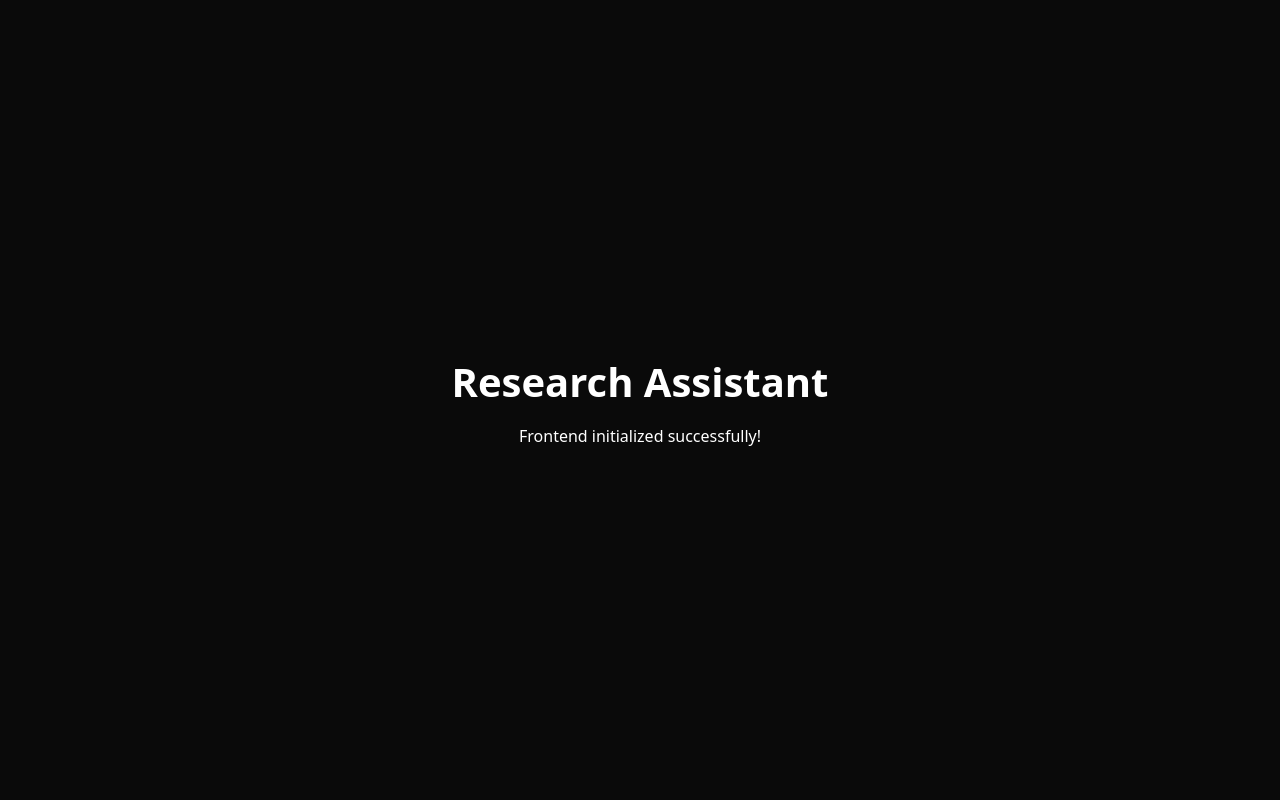
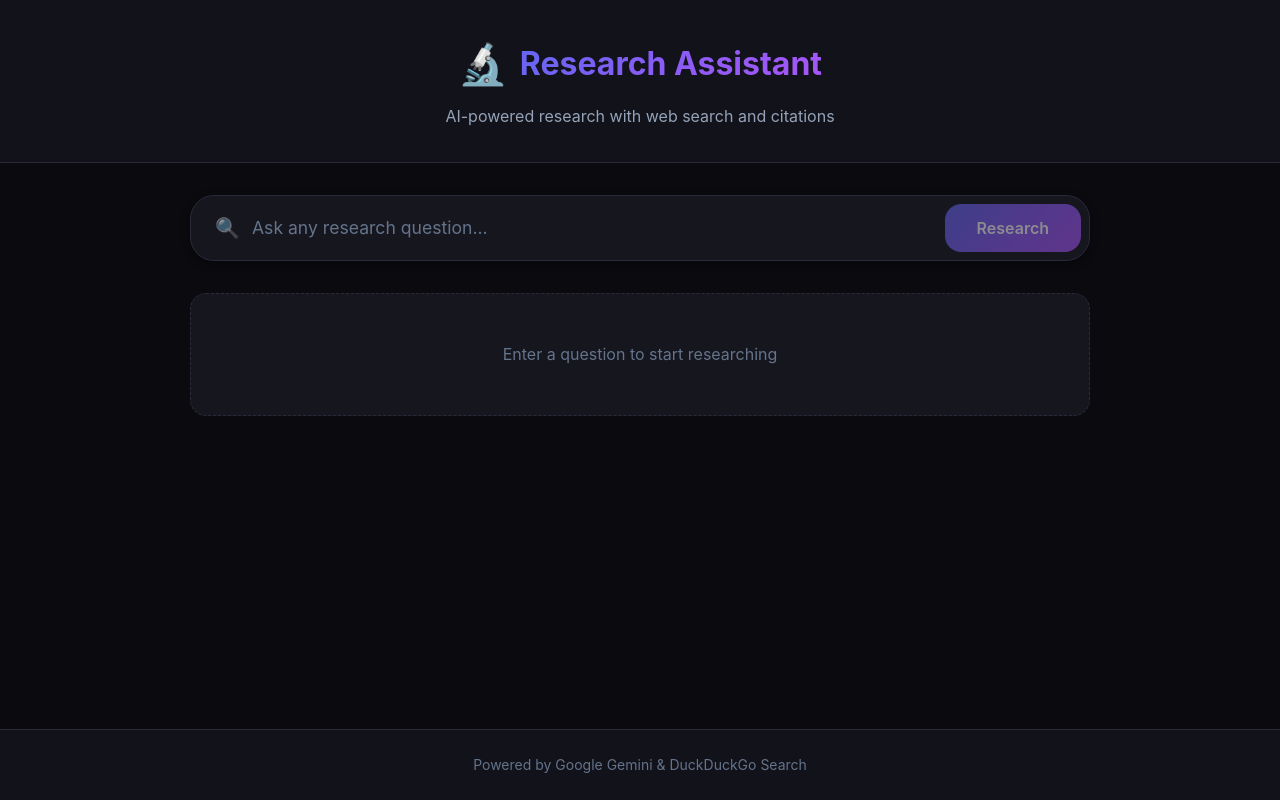
Before and after one commit to deepakpathik/WEB-RAG, a React app in the folder frontend/: page / in a window 1280 px wide. Built offline with nearby package versions, Linux system fonts and the light colour scheme; the HTML template or start-up script is replaced by a standard one.

Commit message:
feat: implement initial frontend UI with theming, search input component, and basic application layout.

```diff
--- /dev/null
+++ b/frontend/src/App.css
@@ -0,0 +1,79 @@
+.app {
+    min-height: 100vh;
+    display: flex;
+    flex-direction: column;
+}
+
+.header {
+    padding: 2rem 1.5rem;
+    background: var(--color-bg-secondary);
+    border-bottom: 1px solid var(--color-border);
+}
+
+.header-content {
+    max-width: 900px;
+    margin: 0 auto;
+    text-align: center;
+}
+
+.logo {
+    display: flex;
+    align-items: center;
+    justify-content: center;
+    gap: 0.75rem;
+    margin-bottom: 0.5rem;
+}
+
+.logo-icon {
+    font-size: 2.5rem;
+}
+
+.logo h1 {
+    font-size: 2rem;
+    font-weight: 700;
+    background: var(--color-accent-gradient);
+    -webkit-background-clip: text;
+    -webkit-text-fill-color: transparent;
+    background-clip: text;
+}
+
+.tagline {
+    color: var(--color-text-secondary);
+    font-size: 1rem;
+}
+
+.main {
+    flex: 1;
+    padding: 2rem 1.5rem;
+}
+
+.container {
+    max-width: 900px;
+    margin: 0 auto;
+}
+
+.search-section {
+    margin-bottom: 2rem;
+}
+
+.results-section {
+    animation: fadeIn var(--transition-normal) ease-out;
+}
+
+.placeholder-text {
+    color: var(--color-text-muted);
+    text-align: center;
+    padding: 3rem;
+    background: var(--color-bg-card);
+    border-radius: var(--radius-lg);
+    border: 1px dashed var(--color-border);
+}
+
+.footer {
+    padding: 1.5rem;
+    text-align: center;
+    color: var(--color-text-muted);
+    font-size: 0.875rem;
+    border-top: 1px solid var(--color-border);
+    background: var(--color-bg-secondary);
+}
--- a/frontend/src/App.jsx
+++ b/frontend/src/App.jsx
@@ -1,8 +1,47 @@
+import { useState } from 'react'
+import './App.css'
+import SearchInput from './components/SearchInput/SearchInput'
+
 function App() {
+  const [isLoading, setIsLoading] = useState(false)
+
+  const handleSearch = (question) => {
+    console.log('Searching for:', question)
+    setIsLoading(true)
+    setTimeout(() => setIsLoading(false), 2000)
+  }
+
   return (
     <div className="app">
-      <h1>Research Assistant</h1>
-      <p>Frontend initialized successfully!</p>
+      <header className="header">
+        <div className="header-content">
+          <div className="logo">
+            <span className="logo-icon">🔬</span>
+            <h1>Research Assistant</h1>
+          </div>
+          <p className="tagline">AI-powered research with web search and citations</p>
+        </div>
+      </header>
+
+      <main className="main">
+        <div className="container">
+          <div className="search-section">
+            <SearchInput onSubmit={handleSearch} isLoading={isLoading} />
+          </div>
+
+          <div className="results-section">
+            {isLoading ? (
+              <p className="placeholder-text">Searching...</p>
+            ) : (
+              <p className="placeholder-text">Enter a question to start researching</p>
+            )}
+          </div>
+        </div>
+      </main>
+
+      <footer className="footer">
+        <p>Powered by Google Gemini & DuckDuckGo Search</p>
+      </footer>
     </div>
   )
 }
--- /dev/null
+++ b/frontend/src/components/SearchInput/SearchInput.css
@@ -0,0 +1,79 @@
+.search-input {
+    display: flex;
+    gap: 1rem;
+    padding: 0.5rem;
+    background: var(--color-bg-card);
+    border-radius: var(--radius-xl);
+    border: 1px solid var(--color-border);
+    transition: all var(--transition-normal);
+    box-shadow: var(--shadow-sm);
+}
+
+.search-input:focus-within {
+    border-color: var(--color-accent-primary);
+    box-shadow: var(--shadow-glow);
+}
+
+.input-wrapper {
+    flex: 1;
+    display: flex;
+    align-items: center;
+    gap: 0.75rem;
+    padding: 0 1rem;
+}
+
+.search-icon {
+    font-size: 1.25rem;
+    opacity: 0.6;
+}
+
+.search-field {
+    flex: 1;
+    background: transparent;
+    color: var(--color-text-primary);
+    font-size: 1.1rem;
+    padding: 0.75rem 0;
+}
+
+.search-field::placeholder {
+    color: var(--color-text-muted);
+}
+
+.search-field:disabled {
+    opacity: 0.7;
+}
+
+.search-button {
+    padding: 0.875rem 2rem;
+    background: var(--color-accent-gradient);
+    color: white;
+    font-size: 1rem;
+    font-weight: 600;
+    border-radius: var(--radius-lg);
+    transition: all var(--transition-normal);
+}
+
+.search-button:hover:not(:disabled) {
+    transform: translateY(-2px);
+    box-shadow: var(--shadow-md);
+}
+
+.search-button:active:not(:disabled) {
+    transform: translateY(0);
+}
+
+.search-button:disabled {
+    opacity: 0.5;
+    cursor: not-allowed;
+}
+
+@media (max-width: 600px) {
+    .search-input {
+        flex-direction: column;
+        border-radius: var(--radius-lg);
+    }
+
+    .search-button {
+        width: 100%;
+    }
+}
--- /dev/null
+++ b/frontend/src/components/SearchInput/SearchInput.jsx
@@ -0,0 +1,38 @@
+import { useState } from 'react'
+import './SearchInput.css'
+
+function SearchInput({ onSubmit, isLoading }) {
+    const [question, setQuestion] = useState('')
+
+    const handleSubmit = (e) => {
+        e.preventDefault()
+        if (question.trim() && !isLoading) {
+            onSubmit(question.trim())
+        }
+    }
+
+    return (
+        <form className="search-input" onSubmit={handleSubmit}>
+            <div className="input-wrapper">
+                <span className="search-icon">🔍</span>
+                <input
+                    type="text"
+                    value={question}
+                    onChange={(e) => setQuestion(e.target.value)}
+                    placeholder="Ask any research question..."
+                    disabled={isLoading}
+                    className="search-field"
+                />
+            </div>
+            <button
+                type="submit"
+                disabled={!question.trim() || isLoading}
+                className="search-button"
+            >
+                {isLoading ? 'Researching...' : 'Research'}
+            </button>
+        </form>
+    )
+}
+
+export default SearchInput
--- a/frontend/src/index.css
+++ b/frontend/src/index.css
@@ -1,26 +1,157 @@
+:root {
+  --color-bg-primary: #0a0a0f;
+  --color-bg-secondary: #12121a;
+  --color-bg-tertiary: #1a1a25;
+  --color-bg-card: #16161f;
+  --color-bg-hover: #1f1f2a;
+
+  --color-accent-primary: #6366f1;
+  --color-accent-secondary: #818cf8;
+  --color-accent-gradient: linear-gradient(135deg, #6366f1 0%, #8b5cf6 50%, #a855f7 100%);
+
+  --color-text-primary: #f8fafc;
+  --color-text-secondary: #94a3b8;
+  --color-text-muted: #64748b;
+
+  --color-border: #2a2a3a;
+  --color-border-hover: #3a3a4a;
+
+  --color-success: #22c55e;
+  --color-warning: #f59e0b;
+  --color-error: #ef4444;
+
+  --font-sans: 'Inter', system-ui, -apple-system, BlinkMacSystemFont, 'Segoe UI', sans-serif;
+  --font-mono: 'JetBrains Mono', 'Fira Code', monospace;
+
+  --radius-sm: 6px;
+  --radius-md: 10px;
+  --radius-lg: 16px;
+  --radius-xl: 24px;
+
+  --shadow-sm: 0 2px 8px rgba(0, 0, 0, 0.3);
+  --shadow-md: 0 4px 16px rgba(0, 0, 0, 0.4);
+  --shadow-lg: 0 8px 32px rgba(0, 0, 0, 0.5);
+  --shadow-glow: 0 0 30px rgba(99, 102, 241, 0.15);
+
+  --transition-fast: 150ms ease;
+  --transition-normal: 250ms ease;
+  --transition-slow: 400ms ease;
+}
+
+@import url('https://fonts.googleapis.com/css2?family=Inter:wght@300;400;500;600;700&display=swap');
+
 * {
   margin: 0;
   padding: 0;
   box-sizing: border-box;
 }
 
-body {
-  font-family: system-ui, -apple-system, sans-serif;
-  background: #0a0a0a;
-  color: #ffffff;
-  min-height: 100vh;
+html {
+  font-size: 16px;
+  scroll-behavior: smooth;
 }
 
-.app {
+body {
+  font-family: var(--font-sans);
+  background: var(--color-bg-primary);
+  color: var(--color-text-primary);
+  min-height: 100vh;
+  line-height: 1.6;
+  -webkit-font-smoothing: antialiased;
+  -moz-osx-font-smoothing: grayscale;
+}
+
+#root {
+  min-height: 100vh;
   display: flex;
   flex-direction: column;
-  align-items: center;
-  justify-content: center;
-  min-height: 100vh;
-  padding: 2rem;
 }
 
-h1 {
-  font-size: 2.5rem;
-  margin-bottom: 1rem;
+a {
+  color: var(--color-accent-secondary);
+  text-decoration: none;
+  transition: color var(--transition-fast);
 }
+
+a:hover {
+  color: var(--color-accent-primary);
+}
+
+button {
+  font-family: inherit;
+  cursor: pointer;
+  border: none;
+  outline: none;
+}
+
+input,
+textarea {
+  font-family: inherit;
+  border: none;
+  outline: none;
+}
+
+::selection {
+  background: var(--color-accent-primary);
+  color: white;
+}
+
+::-webkit-scrollbar {
+  width: 8px;
+  height: 8px;
+}
+
+::-webkit-scrollbar-track {
+  background: var(--color-bg-secondary);
+}
+
+::-webkit-scrollbar-thumb {
+  background: var(--color-border);
+  border-radius: 4px;
+}
+
+::-webkit-scrollbar-thumb:hover {
+  background: var(--color-border-hover);
+}
+
+@keyframes fadeIn {
+  from {
+    opacity: 0;
+  }
+
+  to {
+    opacity: 1;
+  }
+}
+
+@keyframes slideUp {
+  from {
+    opacity: 0;
+    transform: translateY(20px);
+  }
+
+  to {
+    opacity: 1;
+    transform: translateY(0);
+  }
+}
+
+@keyframes pulse {
+
+  0%,
+  100% {
+    opacity: 1;
+  }
+
+  50% {
+    opacity: 0.5;
+  }
+}
+
+.fade-in {
+  animation: fadeIn var(--transition-normal) ease-out;
+}
+
+.slide-up {
+  animation: slideUp var(--transition-slow) ease-out;
+}
```
